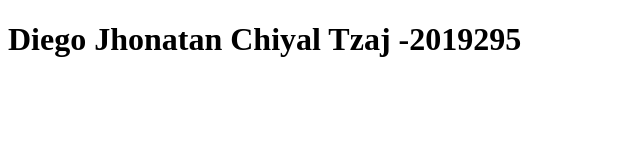
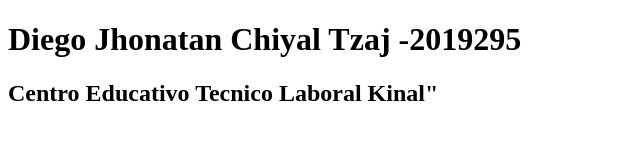
Before and after one commit to dchiyal2019295/IN5AV, a plain HTML site: page index.html in a window 1280 px wide. Shown: the whole page, without its empty margins (0-640 px from the left). Drawn offline with Linux system fonts and the light colour scheme.

Commit message:
se agrego el centro educativo

```diff
--- a/index.html
+++ b/index.html
@@ -7,5 +7,6 @@
 </head>
 <body>
     <h1>Diego Jhonatan Chiyal Tzaj -2019295 </h1>
+    <h2> Centro Educativo Tecnico Laboral Kinal" </h2>
 </body>
 </html>
```
